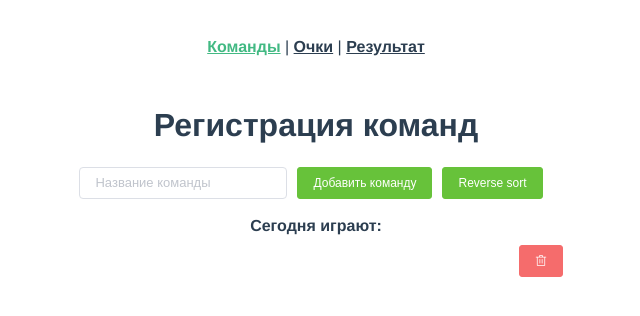
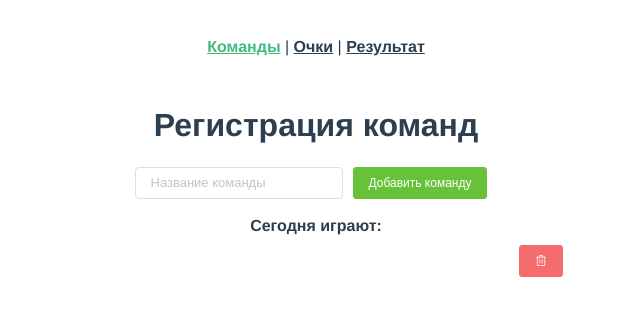
Before and after one commit to IgorSamchev/smart-quizzes, a Vue app: page / in a window 1280 px wide. Shown: the top 316 px of the page, without its empty margins (324-964 px from the left). Built offline with nearby package versions, Linux system fonts and the light colour scheme.

Commit message:
remove reverse sort

```diff
--- a/src/views/GroupsView.vue
+++ b/src/views/GroupsView.vue
@@ -22,13 +22,6 @@
           @click="addGroup"
         >
           Добавить команду
-        </el-button>
-
-        <el-button
-          type="success"
-          @click="reverseSort = !reverseSort"
-        >
-          Reverse sort
         </el-button>
       </el-form-item>
     </el-form>
@@ -64,14 +57,9 @@ interface GroupForm {
 })
 export default class GroupsView extends Vue {
   private form: GroupForm = { group: '' };
-  private reverseSort = false;
 
   private get groupNames (): string[] {
-    const groups = this.$store.getters.groupNames
-    if (this.reverseSort) {
-      return groups.sort((a: string, b: string) => b.localeCompare(a))
-    }
-    return groups
+    return this.$store.getters.groupNames
   }
 
   private addGroup () {
```
